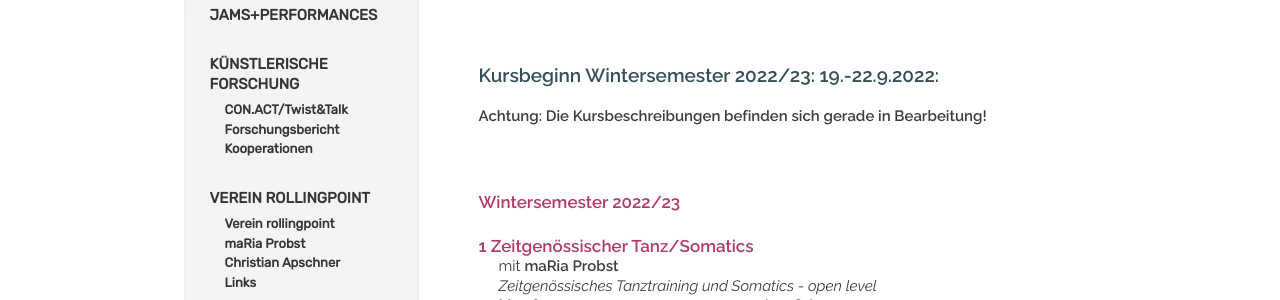
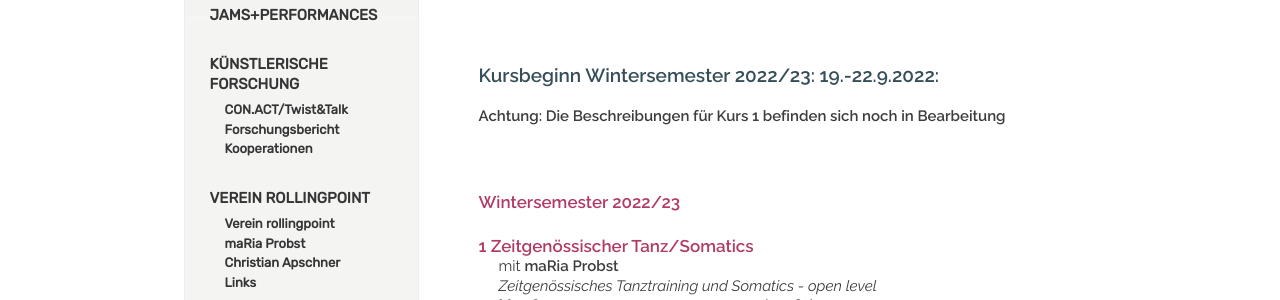
Before and after one commit to manulari/rollingpointat, a Jekyll site: the page built from _pages_de/kurse.md, in a window 1280 px wide and 900 px high. Shown: the part 446-746 px from the top of the window. Built offline with Jekyll 4.4.1, drawn with Linux system fonts in a browser that asks for light colours; comment, search, counter and statistics services are not loaded.

Commit message:
Update page (de) “kurse”

```diff
--- a/_pages_de/kurse.md
+++ b/_pages_de/kurse.md
@@ -16,7 +16,7 @@ title: KURSE UND WORKSHOPS
 
 ### Kursbeginn Wintersemester 2022/23: 19.-22.9.2022:
 
-**Achtung: Die Kursbeschreibungen befinden sich gerade in Bearbeitung!**
+**Achtung: Die Beschreibungen für Kurs 1 befinden sich noch in Bearbeitung**
 
 &nbsp;
 
```
